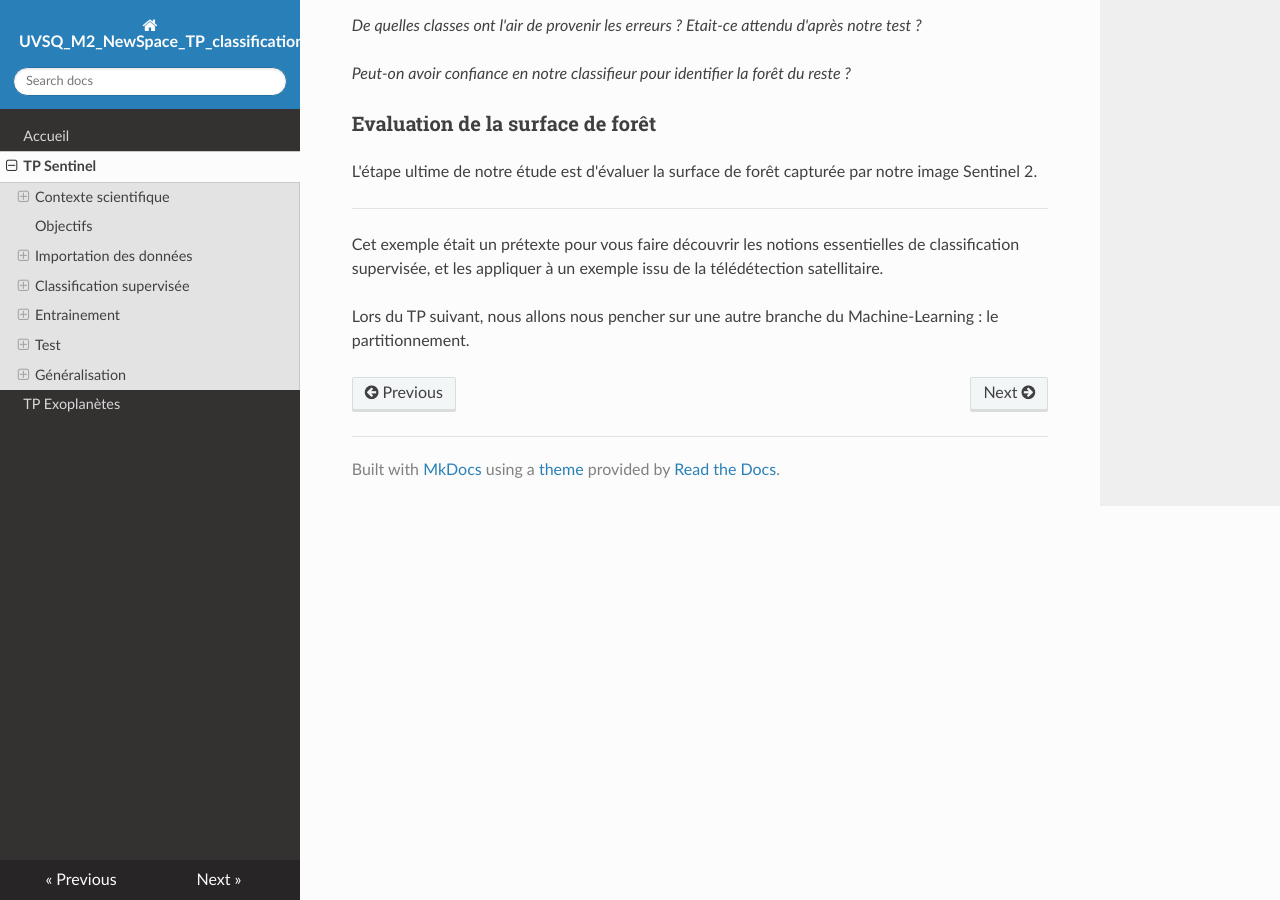
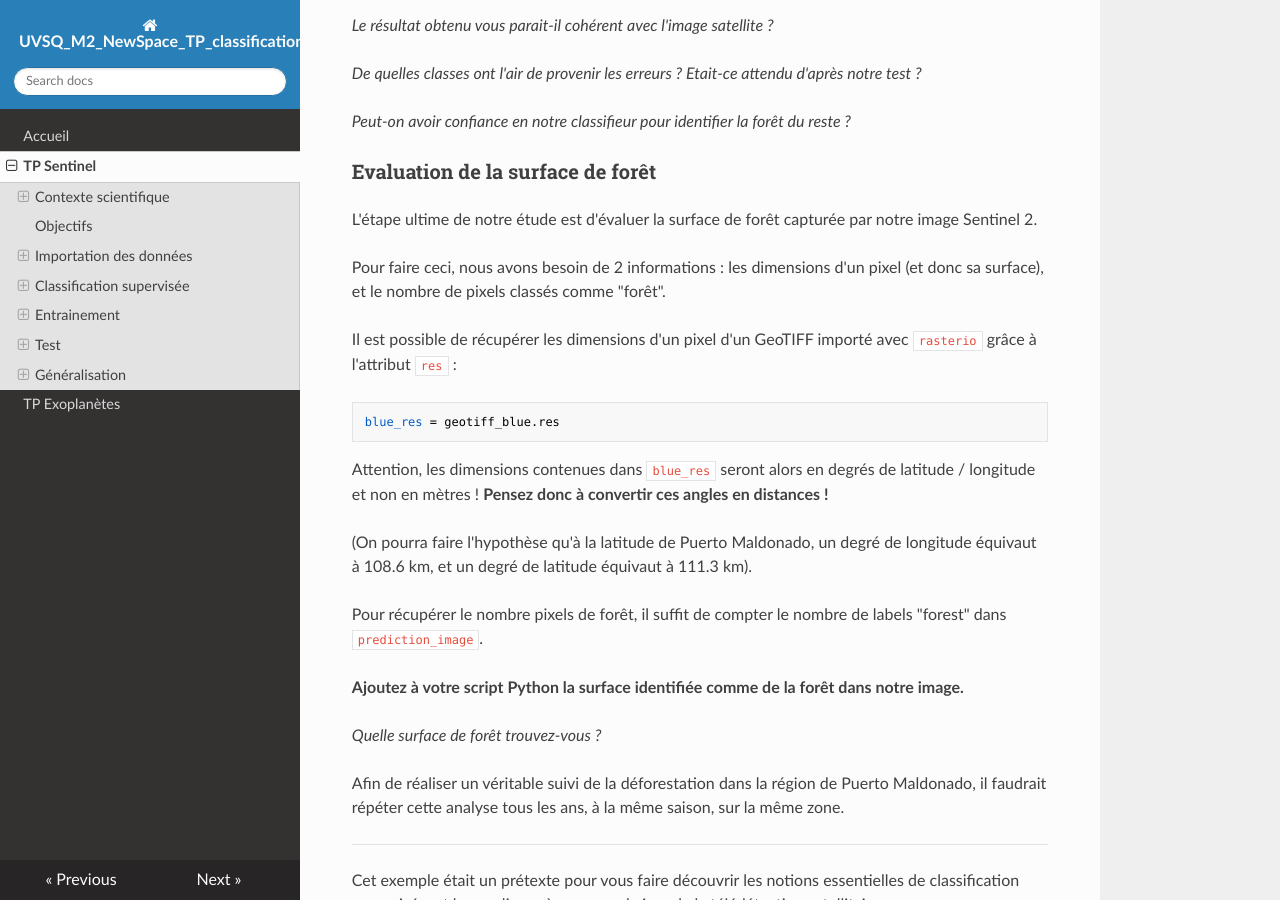
Before and after one commit to NicOudart/UVSQ_M2_NewSpace_TP_classification, an MkDocs documentation site: the page built from docs/TP_sentinel.md, in a window 1280 px wide and 900 px high, scrolled down 21844 px. Built offline with MkDocs 1.6.1, drawn with Linux system fonts in a browser that asks for light colours; nearby versions of some CDN libraries; some of the changed text lies outside the part shown.

Commit message:
-Finishing classification.

```diff
--- a/docs/TP_sentinel.md
+++ b/docs/TP_sentinel.md
@@ -33,6 +33,8 @@ Puerto Maldonado est donc un exemple parfait pour étudier **la déforestation e
 **Sentinel 2** est une série de satellites d'observation de la Terre faisant partie du programme Copernicus de l'ESA.
 
 Ces satellites ont pour mission de capturer des images optiques de la surface de la Terre, **dans différentes bandes de longueur d'onde**, avec une résolution allant jusqu'à 10 m au sol.
+
+Les images de Sentinel 2 peuvent être récupérées via le site de Copernicus : [copernicus browser](https://browser.dataspace.copernicus.eu).
 
 Voici les différentes bandes dans lesquelles les satellites Sentinel 2 sont capables d'acquérir des images :
 
@@ -108,7 +110,7 @@ Comme son nom l'indique, ce format permet d'enregistrer des **métadonnées** en
 Le **GeoTIFF** utilise cette capacité du format TIFF pour ajouter des données de **géoréférencement** à des images.
 Ceci en fait le format idéal pour enregistrer des **images satellites** associées à des coordonnées de latitude et de longitude.
 
-Voici 4 fichiers GeoTIFF correspondant à la même image Sentinel 2 de la région de Puerto Maldonado, prise dans 4 bandes différentes :
+Voici 4 fichiers GeoTIFF correspondant à la même image Sentinel 2 de la région de Puerto Maldonado, prise dans 4 bandes différentes le 30/08/2025 :
 
 * B02 (bleu) : [cliquez ici](https://github.com/NicOudart/UVSQ_M2_NewSpace_TP_classification/blob/master/example/2025-08-30-00_00_2025-08-30-23_59_Sentinel-2_L2A_B02_(Raw).tiff).
 
@@ -656,7 +658,26 @@ _Peut-on avoir confiance en notre classifieur pour identifier la forêt du reste
 
 L'étape ultime de notre étude est d'évaluer la surface de forêt capturée par notre image Sentinel 2.
 
+Pour faire ceci, nous avons besoin de 2 informations : les dimensions d'un pixel (et donc sa surface), et le nombre de pixels classés comme "forêt".
 
+Il est possible de récupérer les dimensions d'un pixel d'un GeoTIFF importé avec `rasterio` grâce à l'attribut `res` :
+
+~~~
+blue_res = geotiff_blue.res
+~~~
+
+Attention, les dimensions contenues dans `blue_res` seront alors en degrés de latitude / longitude et non en mètres !
+**Pensez donc à convertir ces angles en distances !**
+
+(On pourra faire l'hypothèse qu'à la latitude de Puerto Maldonado, un degré de longitude équivaut à 108.6 km, et un degré de latitude équivaut à 111.3 km).
+
+Pour récupérer le nombre pixels de forêt, il suffit de compter le nombre de labels "forest" dans `prediction_image`.
+
+**Ajoutez à votre script Python la surface identifiée comme de la forêt dans notre image.**
+
+_Quelle surface de forêt trouvez-vous ?_
+
+Afin de réaliser un véritable suivi de la déforestation dans la région de Puerto Maldonado, il faudrait répéter cette analyse tous les ans, à la même saison, sur la même zone.
 
 ---
 
```
